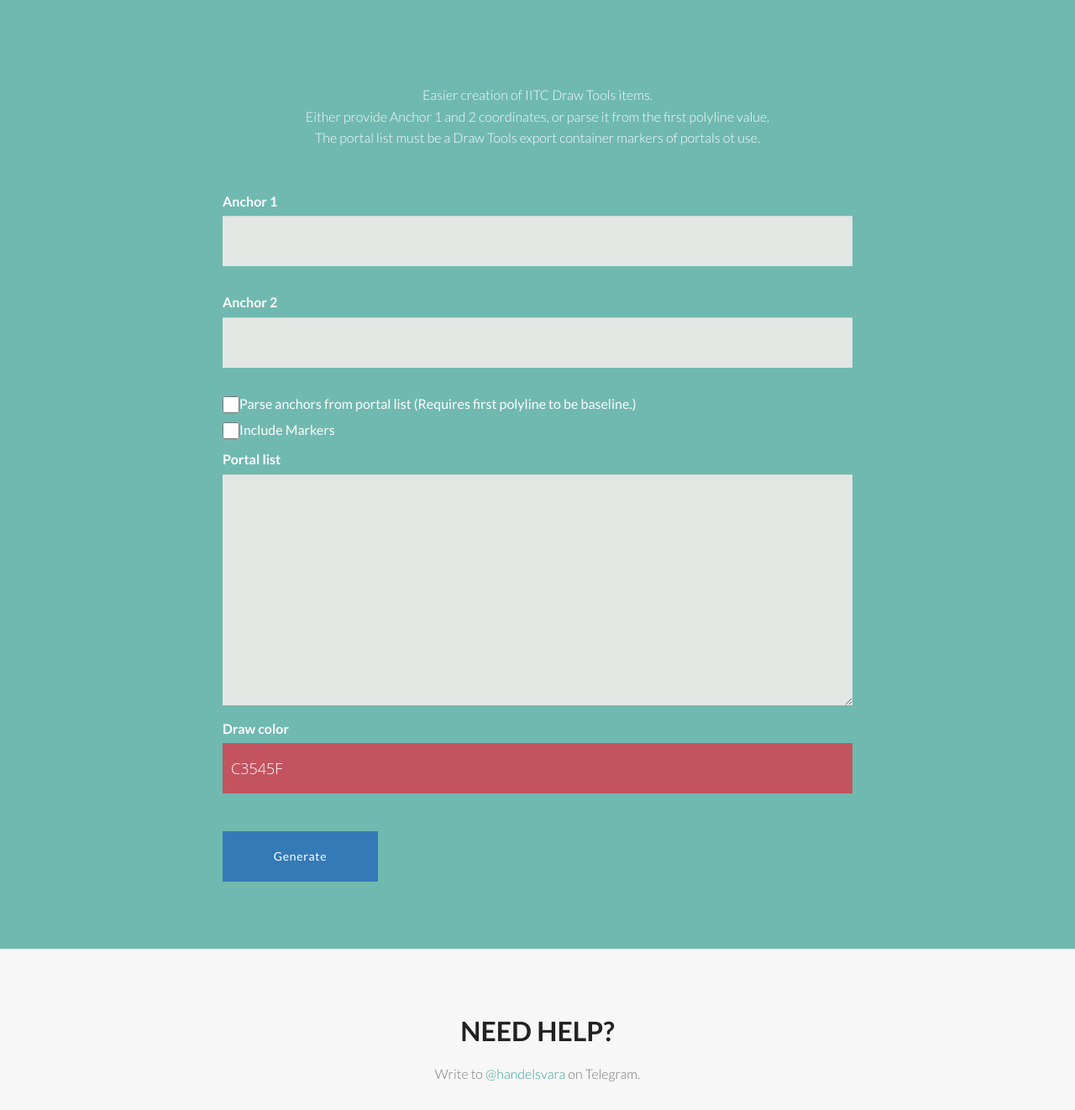
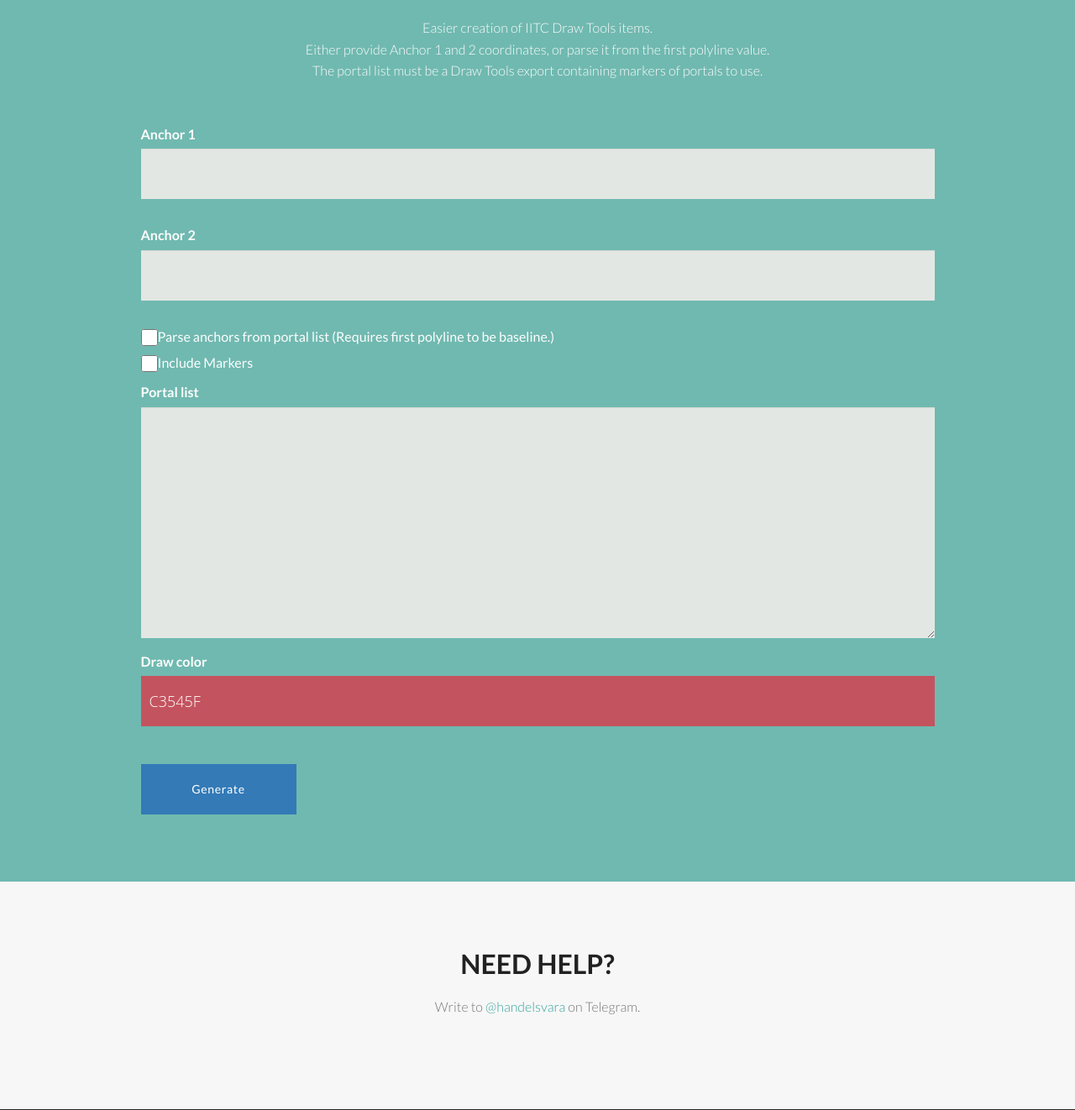
Before and after one commit to fulhack-io/field-drawer, a Flask app: page / in a window 1280 px wide. Shown: the part 100-1422 px from the top of the page at 84% size. Run offline with Flask 2, Linux system fonts and the light colour scheme; some libraries are stand-ins or nearby versions.

Commit message:
CSS stuff

```diff
--- a/app/static/css/amoeba.css
+++ b/app/static/css/amoeba.css
@@ -438,7 +438,7 @@ h1 a.navbar-brand {
 =========================== */
 
 section.featured {
-	padding: 200px 0 60px;
+	padding: 120px 0 60px;
 	background: #70B9B0;
 	color: #fdfdfd;
 }
--- a/app/templates/draw.html
+++ b/app/templates/draw.html
@@ -48,14 +48,14 @@
                         <p>
                             Easier creation of IITC Draw Tools items.
                             <br> Either provide Anchor 1 and 2 coordinates, or parse it from the first polyline value.
-                            The portal list must be a Draw Tools export container markers of portals ot use.
+                            The portal list must be a Draw Tools export containing markers of portals to use.
 
                         </p>
                     </div>
                 </div>
             </div>
             <div class="row" id="section-draw">
-                <div class="col-md-8 col-md-offset-2">
+                <div class="col-md-10 col-md-offset-1">
                     <div class="cform" id="draw-form">
                         <form method="post" action="{{ url_for('index') }}" class="drawForm">
                             <fieldset>
```
